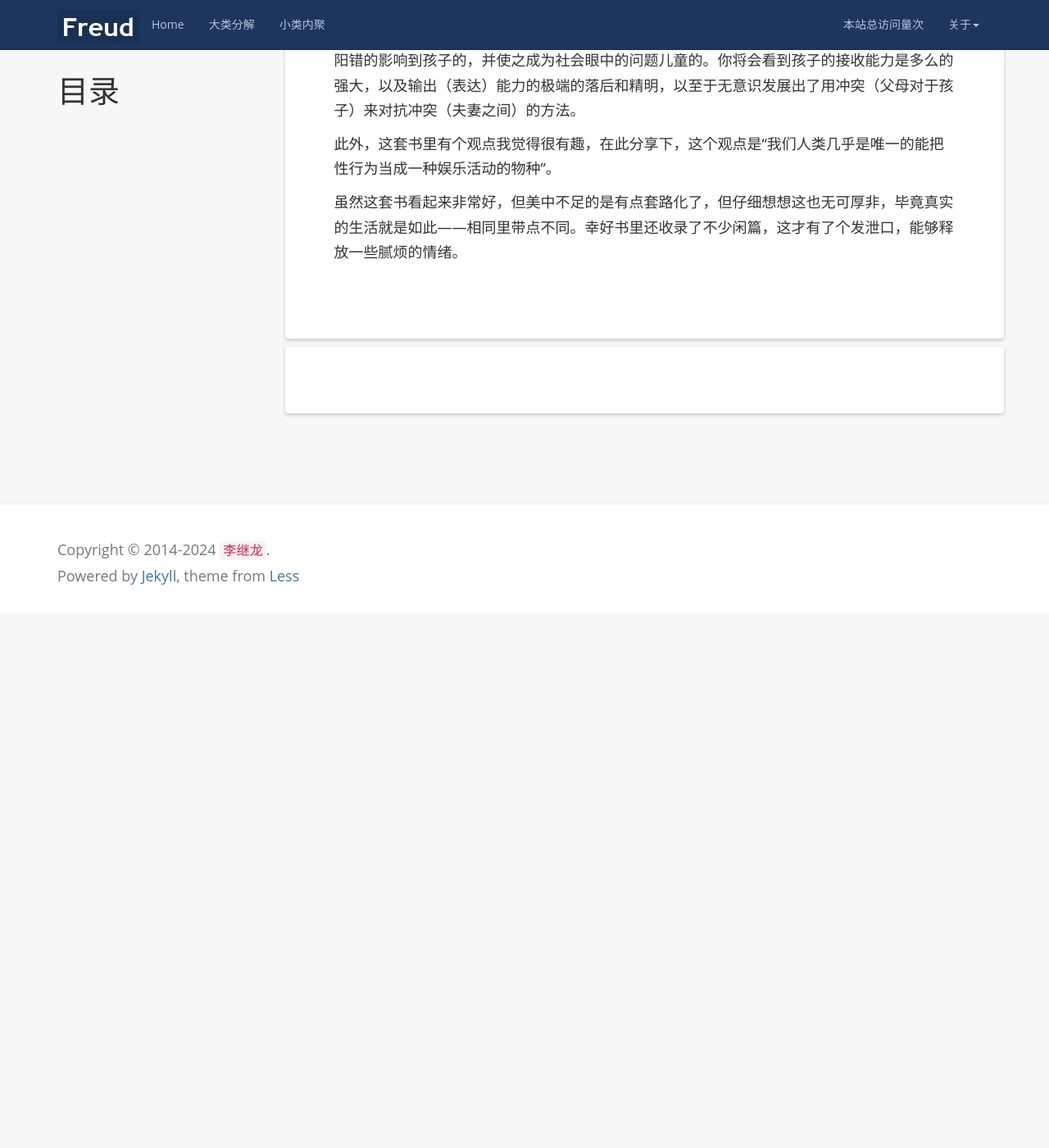
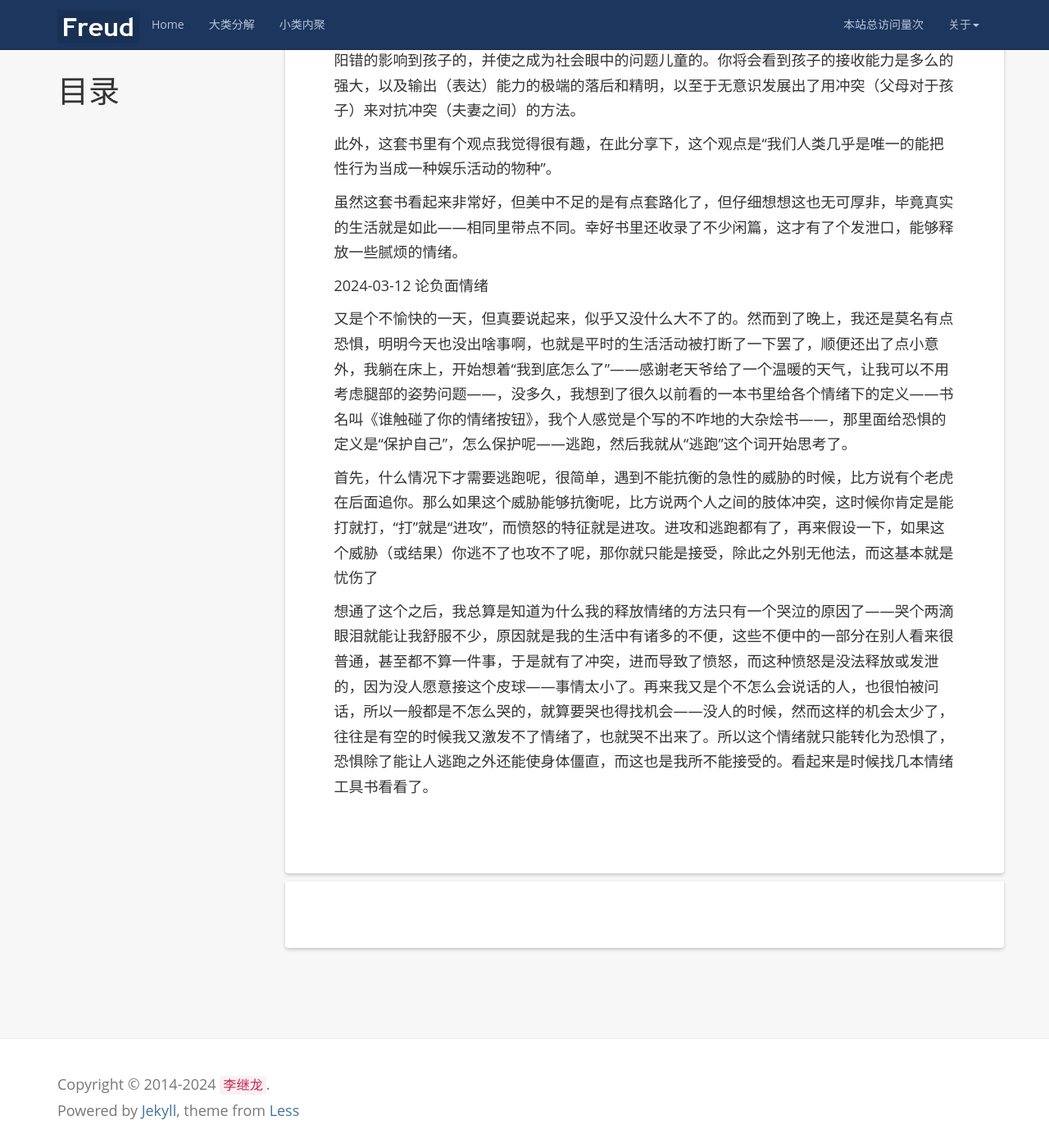
Before and after one commit to kljzndx/My-Blog, a Jekyll site: the page built from _posts/2016-07-03-my-notebook.md, in a window 1280 px wide and 1400 px high, scrolled down 3520 px. Shown: the whole window at 82% size. Built offline with Jekyll 4.4.1, drawn with Linux system fonts in a browser that asks for light colours; nearby versions of some CDN libraries; comment, search, counter and statistics services are not loaded; before the commit the page ends 4268 px from its top, so only the background shows below that.

Commit message:
更新笔记

```diff
--- a/_posts/2016-07-03-my-notebook.md
+++ b/_posts/2016-07-03-my-notebook.md
@@ -65,3 +65,12 @@ tags: [随便写写]
 此外，这套书里有个观点我觉得很有趣，在此分享下，这个观点是“我们人类几乎是唯一的能把性行为当成一种娱乐活动的物种”。
 
 虽然这套书看起来非常好，但美中不足的是有点套路化了，但仔细想想这也无可厚非，毕竟真实的生活就是如此——相同里带点不同。幸好书里还收录了不少闲篇，这才有了个发泄口，能够释放一些腻烦的情绪。
+
+
+2024-03-12 论负面情绪
+
+又是个不愉快的一天，但真要说起来，似乎又没什么大不了的。然而到了晚上，我还是莫名有点恐惧，明明今天也没出啥事啊，也就是平时的生活活动被打断了一下罢了，顺便还出了点小意外，我躺在床上，开始想着“我到底怎么了”——感谢老天爷给了一个温暖的天气，让我可以不用考虑腿部的姿势问题——，没多久，我想到了很久以前看的一本书里给各个情绪下的定义——书名叫《谁触碰了你的情绪按钮》，我个人感觉是个写的不咋地的大杂烩书——，那里面给恐惧的定义是“保护自己”，怎么保护呢——逃跑，然后我就从“逃跑”这个词开始思考了。
+
+首先，什么情况下才需要逃跑呢，很简单，遇到不能抗衡的急性的威胁的时候，比方说有个老虎在后面追你。那么如果这个威胁能够抗衡呢，比方说两个人之间的肢体冲突，这时候你肯定是能打就打，“打”就是“进攻”，而愤怒的特征就是进攻。进攻和逃跑都有了，再来假设一下，如果这个威胁（或结果）你逃不了也攻不了呢，那你就只能是接受，除此之外别无他法，而这基本就是忧伤了
+
+想通了这个之后，我总算是知道为什么我的释放情绪的方法只有一个哭泣的原因了——哭个两滴眼泪就能让我舒服不少，原因就是我的生活中有诸多的不便，这些不便中的一部分在别人看来很普通，甚至都不算一件事，于是就有了冲突，进而导致了愤怒，而这种愤怒是没法释放或发泄的，因为没人愿意接这个皮球——事情太小了。再来我又是个不怎么会说话的人，也很怕被问话，所以一般都是不怎么哭的，就算要哭也得找机会——没人的时候，然而这样的机会太少了，往往是有空的时候我又激发不了情绪了，也就哭不出来了。所以这个情绪就只能转化为恐惧了，恐惧除了能让人逃跑之外还能使身体僵直，而这也是我所不能接受的。看起来是时候找几本情绪工具书看看了。
```
